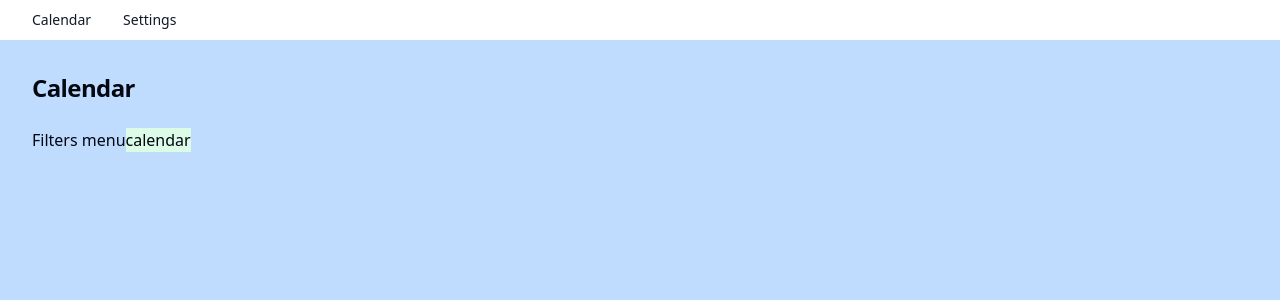
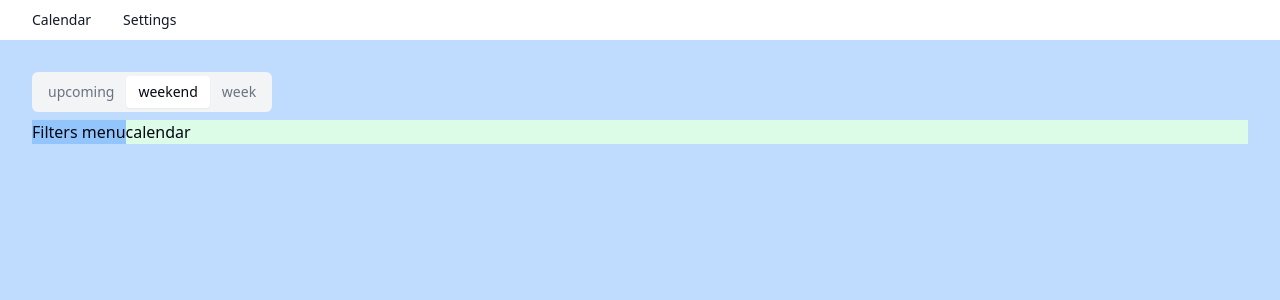
Before and after one commit to ugo-prenat/gordon-calendar, a React (Vite) app in the folder apps/front/: page / in a window 1280 px wide. Shown: the top 300 px of the page. Built offline with nearby package versions, Linux system fonts and the light colour scheme.

Commit message:
feat: calendar tabs

```diff
--- a/apps/front/package.json
+++ b/apps/front/package.json
@@ -11,6 +11,7 @@
   },
   "dependencies": {
     "@radix-ui/react-slot": "^1.0.2",
+    "@radix-ui/react-tabs": "^1.0.4",
     "@repo/constants": "*",
     "@repo/models": "*",
     "@repo/utils": "*",
--- a/apps/front/src/components/Page.tsx
+++ b/apps/front/src/components/Page.tsx
@@ -17,7 +17,7 @@ const Page: FC<IPageProps> = ({ title, children, className, ...props }) => {
       {...props}
     >
       {title && <Title className="mb-6">{title}</Title>}
-      <div>{children}</div>
+      <div className="h-full">{children}</div>
     </div>
   );
 };
--- /dev/null
+++ b/apps/front/src/components/ui/shadcn/tabs.tsx
@@ -0,0 +1,53 @@
+import * as React from "react"
+import * as TabsPrimitive from "@radix-ui/react-tabs"
+
+import { cn } from "@utils/tailwind.utils"
+
+const Tabs = TabsPrimitive.Root
+
+const TabsList = React.forwardRef<
+  React.ElementRef<typeof TabsPrimitive.List>,
+  React.ComponentPropsWithoutRef<typeof TabsPrimitive.List>
+>(({ className, ...props }, ref) => (
+  <TabsPrimitive.List
+    ref={ref}
+    className={cn(
+      "inline-flex h-10 items-center justify-center rounded-md bg-muted p-1 text-muted-foreground",
+      className
+    )}
+    {...props}
+  />
+))
+TabsList.displayName = TabsPrimitive.List.displayName
+
+const TabsTrigger = React.forwardRef<
+  React.ElementRef<typeof TabsPrimitive.Trigger>,
+  React.ComponentPropsWithoutRef<typeof TabsPrimitive.Trigger>
+>(({ className, ...props }, ref) => (
+  <TabsPrimitive.Trigger
+    ref={ref}
+    className={cn(
+      "inline-flex items-center justify-center whitespace-nowrap rounded-sm px-3 py-1.5 text-sm font-medium ring-offset-background transition-all focus-visible:outline-none focus-visible:ring-2 focus-visible:ring-ring focus-visible:ring-offset-2 disabled:pointer-events-none disabled:opacity-50 data-[state=active]:bg-background data-[state=active]:text-foreground data-[state=active]:shadow-sm",
+      className
+    )}
+    {...props}
+  />
+))
+TabsTrigger.displayName = TabsPrimitive.Trigger.displayName
+
+const TabsContent = React.forwardRef<
+  React.ElementRef<typeof TabsPrimitive.Content>,
+  React.ComponentPropsWithoutRef<typeof TabsPrimitive.Content>
+>(({ className, ...props }, ref) => (
+  <TabsPrimitive.Content
+    ref={ref}
+    className={cn(
+      "mt-2 ring-offset-background focus-visible:outline-none focus-visible:ring-2 focus-visible:ring-ring focus-visible:ring-offset-2",
+      className
+    )}
+    {...props}
+  />
+))
+TabsContent.displayName = TabsPrimitive.Content.displayName
+
+export { Tabs, TabsList, TabsTrigger, TabsContent }
--- /dev/null
+++ b/apps/front/src/constants.ts
@@ -0,0 +1,11 @@
+// CALENDAR
+export const UPCOMING_CALENDAR_VIEW = 'upcoming';
+export const WEEKEND_CALENDAR_VIEW = 'weekend';
+export const WEEK_CALENDAR_VIEW = 'week';
+export const DEFAULT_CALENDAR_VIEW = WEEKEND_CALENDAR_VIEW;
+
+export const CALENDAR_VIEWS = [
+  UPCOMING_CALENDAR_VIEW,
+  WEEKEND_CALENDAR_VIEW,
+  WEEK_CALENDAR_VIEW
+] as const;
--- a/apps/front/src/pages/calendar/Calendar.page.tsx
+++ b/apps/front/src/pages/calendar/Calendar.page.tsx
@@ -1,13 +1,46 @@
 import Page from '@components/Page';
-import FiltersMenu from './filtersMenu/FiltersMenu';
+import {
+  Tabs,
+  TabsContent,
+  TabsList,
+  TabsTrigger
+} from '@components/ui/shadcn/tabs';
+import { CALENDAR_VIEWS, DEFAULT_CALENDAR_VIEW } from '@src/constants';
+import DaysView from './views/days/DaysView';
+import UpcomingView from './views/upcoming/UpcomingView';
+import { CalendarView } from './calendar.models';
 
 const CalendarPage = () => {
+  const TabContent = ({ view }: { view: CalendarView }) => {
+    switch (view) {
+      case 'weekend':
+        return <DaysView view="weekend" />;
+      case 'week':
+        return <DaysView view="week" />;
+      case 'upcoming':
+        return <UpcomingView />;
+      default:
+        return <p>no {view} view found</p>;
+    }
+  };
+
   return (
-    <Page title="Calendar" className="bg-blue-200">
-      <div className="flex">
-        <FiltersMenu />
-        <div className="bg-green-100">calendar</div>
-      </div>
+    <Page className="bg-blue-200">
+      <Tabs defaultValue={DEFAULT_CALENDAR_VIEW}>
+        <TabsList>
+          {CALENDAR_VIEWS.map((view) => (
+            <TabsTrigger key={view} value={view}>
+              {view}
+            </TabsTrigger>
+          ))}
+        </TabsList>
+
+        {CALENDAR_VIEWS.map((view) => (
+          <TabsContent key={view} value={view}>
+            <TabContent view={view} />
+          </TabsContent>
+        ))}
+      </Tabs>
     </Page>
   );
 };
--- /dev/null
+++ b/apps/front/src/pages/calendar/calendar.models.ts
@@ -0,0 +1,3 @@
+import { CALENDAR_VIEWS } from 'src/constants';
+
+export type CalendarView = (typeof CALENDAR_VIEWS)[number];
--- a/apps/front/src/pages/calendar/filtersMenu/FiltersMenu.tsx
+++ b/apps/front/src/pages/calendar/filtersMenu/FiltersMenu.tsx
@@ -1,5 +1,5 @@
 const FiltersMenu = () => {
-  return <div className="h-full">Filters menu</div>;
+  return <div className="h-full bg-blue-300">Filters menu</div>;
 };
 
 export default FiltersMenu;
--- /dev/null
+++ b/apps/front/src/pages/calendar/views/days/DaysView.tsx
@@ -0,0 +1,19 @@
+import { WEEK_CALENDAR_VIEW, WEEKEND_CALENDAR_VIEW } from '@src/constants';
+import FiltersMenu from '../../filtersMenu/FiltersMenu';
+
+interface IDaysViewProps {
+  view: typeof WEEK_CALENDAR_VIEW | typeof WEEKEND_CALENDAR_VIEW;
+}
+
+const DaysView = ({ view }: IDaysViewProps) => {
+  console.log('DaysView', view);
+
+  return (
+    <div className="h-full flex">
+      <FiltersMenu />
+      <div className="bg-green-100 flex-1">calendar</div>
+    </div>
+  );
+};
+
+export default DaysView;
--- /dev/null
+++ b/apps/front/src/pages/calendar/views/upcoming/UpcomingView.tsx
@@ -0,0 +1,7 @@
+const UpcomingView = () => {
+  console.log('UpcomingView');
+
+  return <p>Upcoming View</p>;
+};
+
+export default UpcomingView;
--- a/apps/front/tsconfig.json
+++ b/apps/front/tsconfig.json
@@ -5,6 +5,7 @@
   "compilerOptions": {
     "baseUrl": ".",
     "paths": {
+      "@src/*": ["./src/*"],
       "@hooks/*": ["./src/hooks/*"],
       "@pages/*": ["./src/pages/*"],
       "@utils/*": ["./src/utils/*"],
--- a/apps/front/vite.config.ts
+++ b/apps/front/vite.config.ts
@@ -7,6 +7,7 @@ export default defineConfig({
   plugins: [react()],
   resolve: {
     alias: {
+      '@src': path.resolve(__dirname, './src'),
       '@hooks': path.resolve(__dirname, './src/hooks'),
       '@pages': path.resolve(__dirname, './src/pages'),
       '@utils': path.resolve(__dirname, './src/utils'),
```
Also changed, not shown: 2 other files (tests, documents, lock files or other folders).
